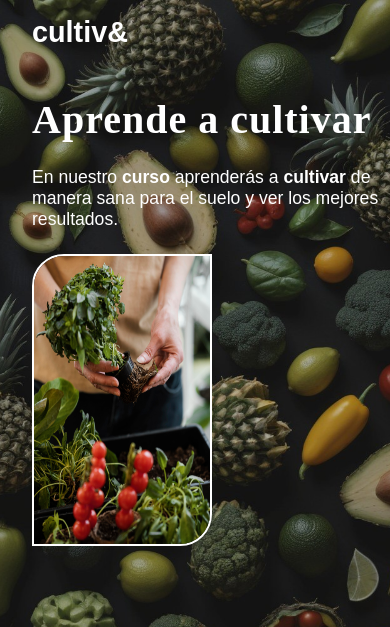
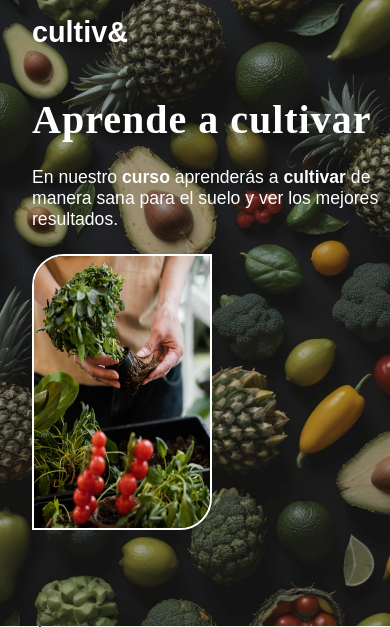
Before and after one commit to axelnoguera/landing-page-cultivos-2, a PHP site: page / in a window 390 px wide. Shown: the top 627 px of the page. Run offline with PHP 8.4, Linux system fonts and the light colour scheme; some libraries are stand-ins or nearby versions; some web fonts are replaced.

Commit message:
Update style.css

```diff
--- a/style.css
+++ b/style.css
@@ -372,7 +372,7 @@ width:20rem;
     }
 
     .contenedor-inicio__contenedor-img-principal__img, .contenedor-informacion__contenedor-img__img{
-    height:18rem;
+    height:17rem;
     width:11rem;
     }
 
```
